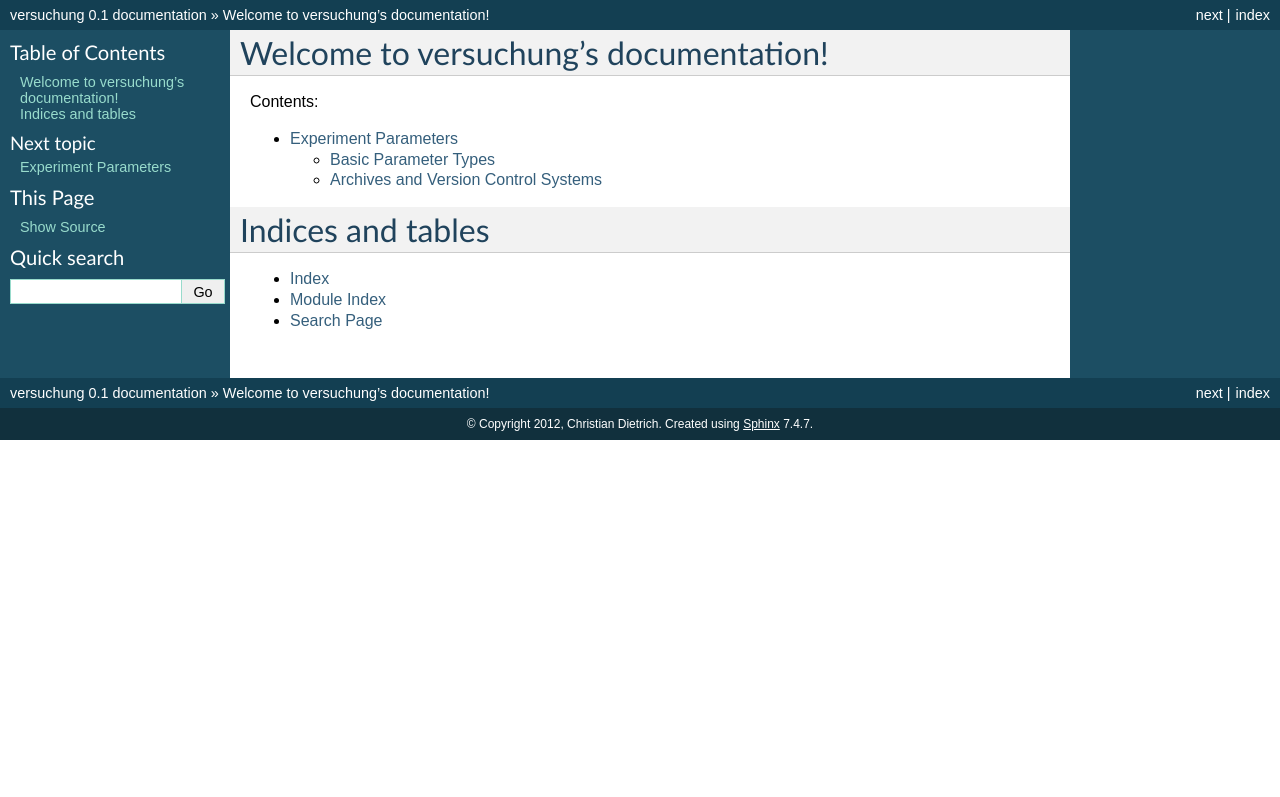
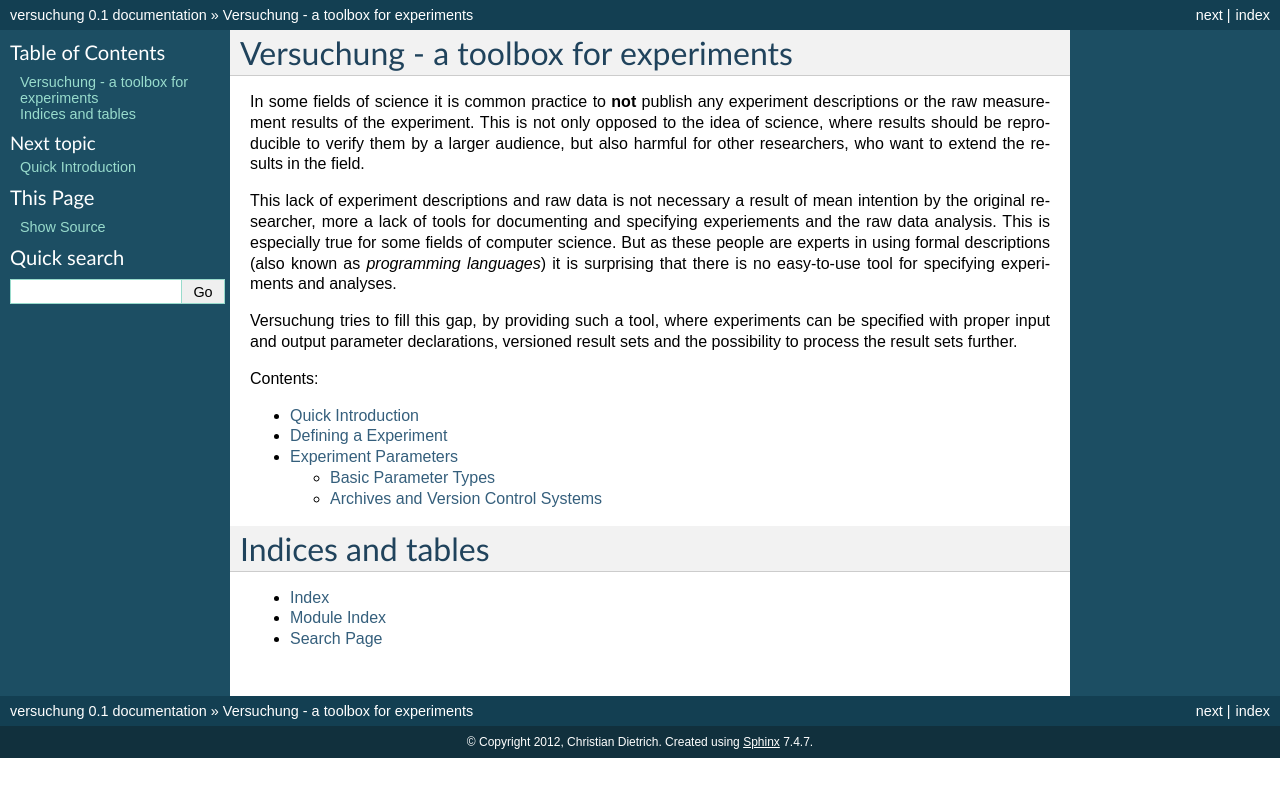
Before and after one commit to stettberger/versuchung, a Sphinx documentation site: the page built from doc/index.rst, in a window 1280 px wide. Shown: the top 797 px of the page. Built offline with Sphinx 7.4.7, drawn with Linux system fonts in a browser that asks for light colours.

Commit message:
First introduction to versuchung

```diff
--- a/doc/conf.py
+++ b/doc/conf.py
@@ -25,7 +25,7 @@ sys.path.insert(0, os.path.abspath('../src'))
 
 # Add any Sphinx extension module names here, as strings. They can be extensions
 # coming with Sphinx (named 'sphinx.ext.*') or your custom ones.
-extensions = ['sphinx.ext.autodoc', 'sphinx.ext.todo', 'sphinx.ext.coverage', 'sphinx.ext.viewcode']
+extensions = ['sphinx.ext.autodoc', 'sphinx.ext.todo', 'sphinx.ext.coverage']
 
 # Add any paths that contain templates here, relative to this directory.
 templates_path = ['_templates']
--- /dev/null
+++ b/doc/experiment/index.rst
@@ -0,0 +1,5 @@
+Defining a Experiment
+*********************
+
+.. autoclass:: versuchung.experiment.Experiment
+   :members:
--- a/doc/index.rst
+++ b/doc/index.rst
@@ -3,14 +3,36 @@
    You can adapt this file completely to your liking, but it should at least
    contain the root `toctree` directive.
 
-Welcome to versuchung's documentation!
+Versuchung - a toolbox for experiments
 ======================================
+
+In some fields of science it is common practice to **not** publish any
+experiment descriptions or the raw measurement results of the
+experiment. This is not only opposed to the idea of science, where
+results should be reproducible to verify them by a larger audience,
+but also harmful for other researchers, who want to extend the results
+in the field.
+
+This lack of experiment descriptions and raw data is not necessary a
+result of mean intention by the original researcher, more a lack of
+tools for documenting and specifying experiements and the raw data
+analysis. This is especially true for some fields of computer
+science. But as these people are experts in using formal descriptions
+(also known as *programming languages*) it is surprising that there is
+no easy-to-use tool for specifying experiments and analyses.
+
+Versuchung tries to fill this gap, by providing such a tool, where
+experiments can be specified with proper input and output parameter
+declarations, versioned result sets and the possibility to process the
+result sets further.
 
 Contents:
 
 .. toctree::
    :maxdepth: 2
 
+   intro
+   experiment/index
    types/index
 
 Indices and tables
```
Also changed, not shown: doc/intro.rst (added, +101 -0 lines), 3 other files.
